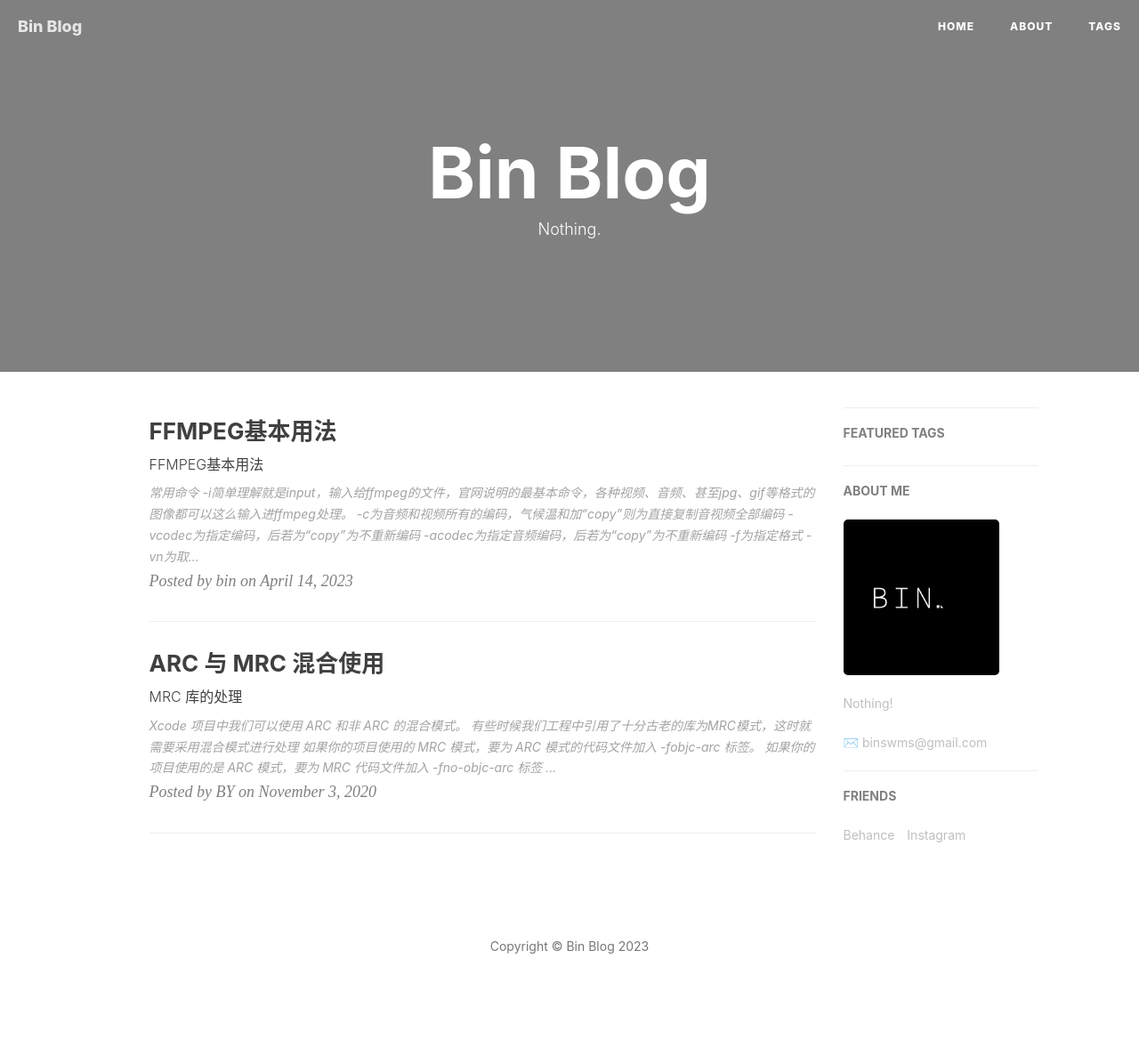
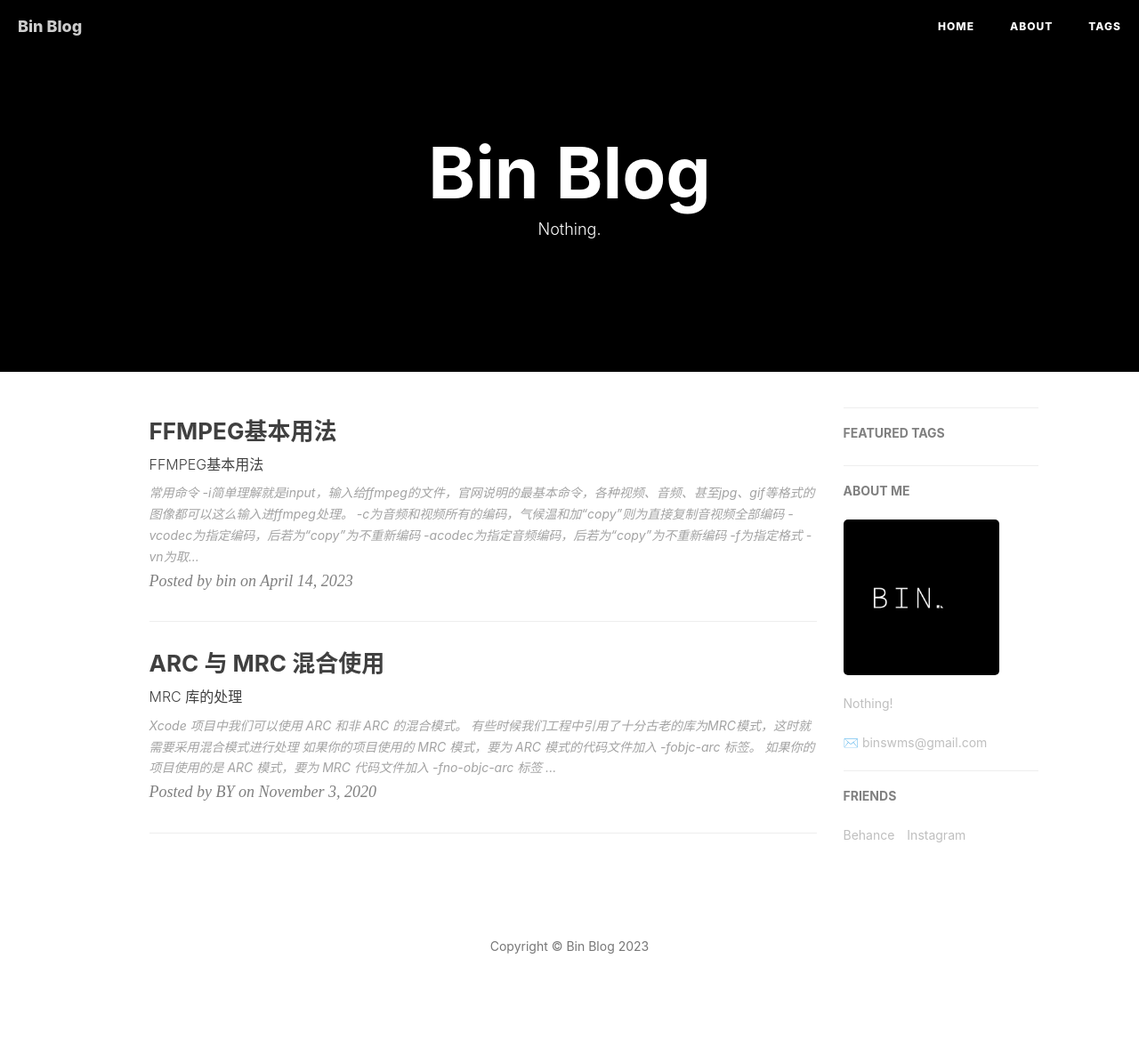
Before and after one commit to binswm/binswm.github.io, a Jekyll site: the page built from index.html, in a window 1280 px wide. Shown: the whole page at 89% size. Built offline with Jekyll 4.4.1, drawn with Linux system fonts in a browser that asks for light colours; nearby versions of some CDN libraries; the list of posts is cut into pages by our own code; comment, search, counter and statistics services are not loaded.

Commit message:
Update _config.yml

```diff
--- a/_config.yml
+++ b/_config.yml
@@ -1,11 +1,10 @@
 # Site settings
 title: Bin Blog
 SEOTitle: Bin Blog
-# header-img: img/post-bg-desk.jpg
-header-color: "#292929"
+header-img: img/color_black.png
 email: binswms@gmail.com
 description: "Every failure is leading towards success."
-keyword: "BY, BY Blog, 柏荧的博客, qiubaiying, 邱柏荧, iOS, Apple, iPhone"
+keyword: "Bin, Bin Blog"
 url: "http://binswm.github.io"          # your host, for absolute URL
 baseurl: ""      # for example, '/blog' if your blog hosted on 'host/blog'
 github_repo: "https://github.com/qiubaiying/qiubaiying.github.io.git" # you code repository
```
